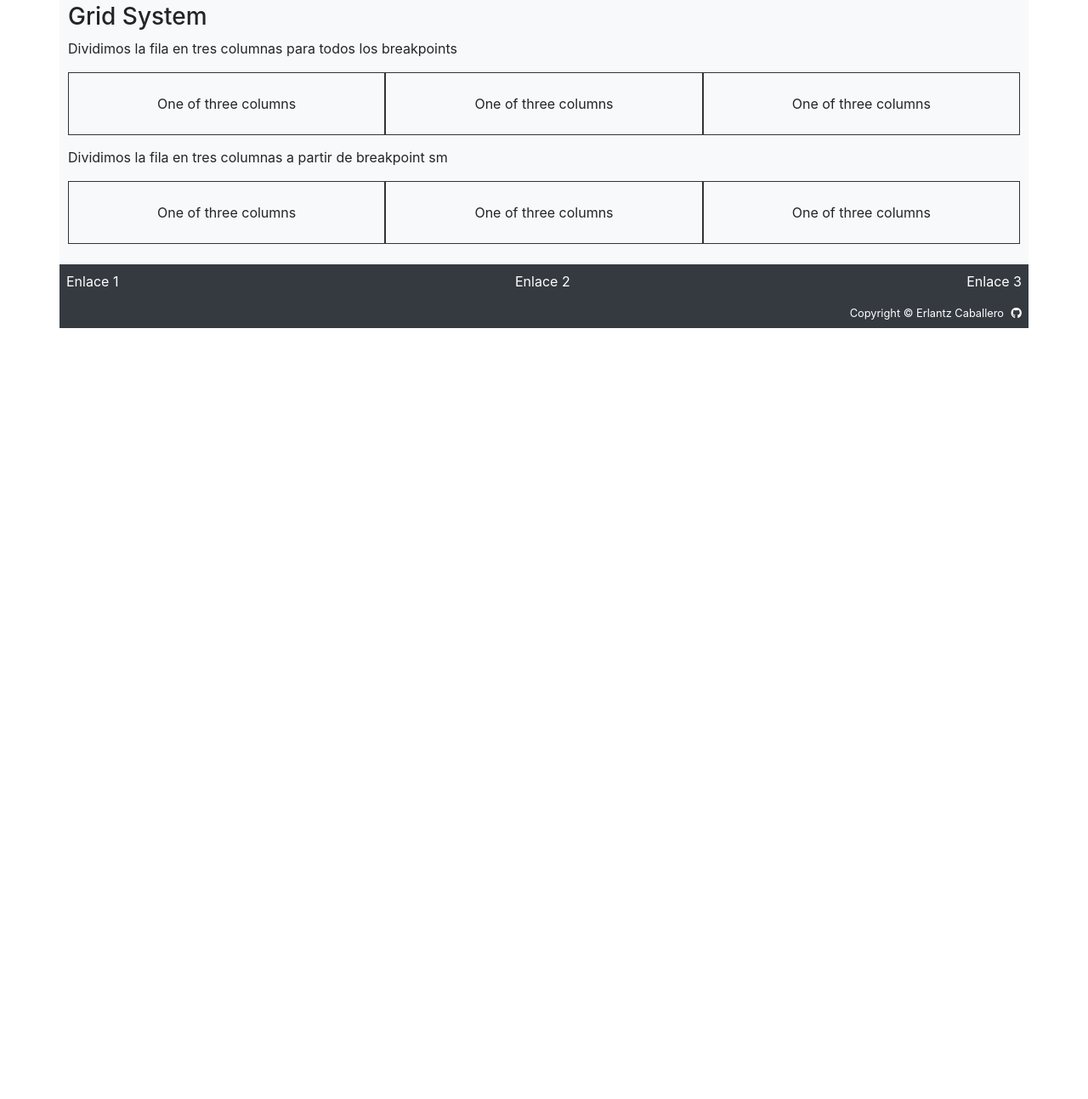
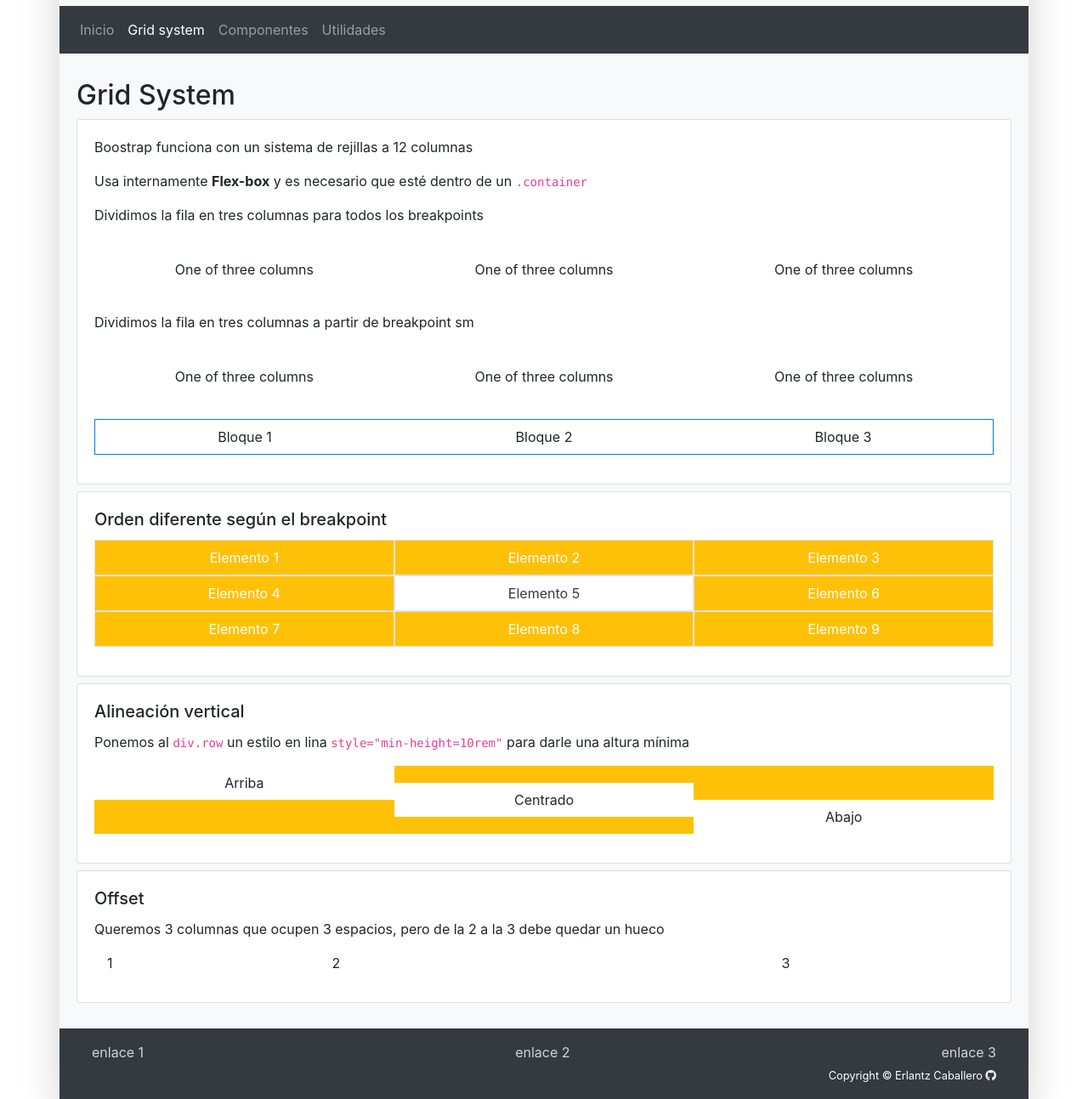
Before and after one commit to Erlantzcg89/IpartekBoostrap4, a plain HTML site: page grid-system.html in a window 1280 px wide. Shown: the part 147-1440 px from the top of the page at 85% size. Before the commit the page ends 800 px from the top, so only its background shows below. Drawn offline with nearby package versions, Linux system fonts and the light colour scheme.

Commit message:
readme y varios contenidos

```diff
--- a/css/styles.css
+++ b/css/styles.css
@@ -1,5 +1,10 @@
-header.header {
-    padding: 20px 0 10px;
+body {
+    margin-top: 20px;
+}
+
+header {
+    padding: 40px 0 40px;
+    color: rgb(44, 44, 48);
 }
 
 header h1 {
@@ -23,30 +28,41 @@ main:before {
     color: red;
 }
 
-h1,
-h2 {
-    text-align: center;
+section {
+    min-height: 60vh;
 }
 
 h1 {
+    text-align: center;
     text-transform: uppercase;
-    color: teal;
+
 }
 
 li {
     list-style-type: none;
 }
 
-footer span {
+footer {
+    padding: 8px 30px 0;
+}
+
+footer small {
+    position: relative;
     margin-left: 5px;
+    bottom: 10px;
 }
 
 footer a {
+    text-transform: lowercase;
     color: white;
 }
 
+footer li a {
+    color: lightgrey;
+}
+
 footer a:hover {
-    color: yellow;
+    color: white;
     text-decoration: none;
 }
 
@@ -55,12 +71,16 @@ footer small {
     float: right;
 }
 
+pre code {
+    color: navy;
+}
+
 main.container {
     padding: 0;
 }
 
 .section {
-    padding: 10px;
+    padding: 30px 20px;
 }
 
 .row {
@@ -68,7 +88,6 @@ main.container {
 }
 
 .caja {
-    border: 1px solid #333;
     text-align: center;
 }
 
--- a/grid-system.html
+++ b/grid-system.html
@@ -16,7 +16,7 @@
 </head>
 
 <body>
-    <main class="container">
+    <main class="container shadow-lg rounded">
         <header class="header bg-light">
             <h1>Bootstrap 4</h1>
             <h6 class="text-center">página de ejemplo</h6>
@@ -30,8 +30,15 @@
             </ul>
         </nav>
 
-        <section class="section  bg-light">
-            <h3>Grid System</h3>
+        <section class="section bg-light">
+            <h2>Grid System</h2>
+
+            <div class="card mt-2">
+                <div class="card-body">
+                    <p>Boostrap funciona con un sistema de rejillas a 12 columnas</p>
+                    <p>Usa internamente <strong>Flex-box</strong> y es necesario que esté dentro de un
+                        <code>.container</code>
+                    </p>
                     <p>Dividimos la fila en tres columnas para todos los breakpoints</p>
                     <div class="row">
                         <div class="caja col p-1 p-sm-4">
@@ -57,6 +64,82 @@
                             One of three columns
                         </div>
                     </div>
+                    <div class="row border border-primary text-center">
+                        <div class="col-12 col-sm-6 col-lg-4 p-2">
+                            Bloque 1
+                        </div>
+                        <div class="col-12 col-sm-6 col-lg-4 p-2">
+                            Bloque 2
+                        </div>
+                        <div class="col-12 col-sm-6 col-lg-4 p-2">
+                            Bloque 3
+                        </div>
+                    </div>
+                </div>
+            </div>
+
+            <div class="card mt-2">
+                <div class="card-body">
+                    <h5 class="card-title">Orden diferente según el breakpoint</h5>
+                    <div class="row text-center text-white">
+                        <div
+                            class="col-12 col-sm-4 bg-warning p-2 border border-transparent mb-1 mb-sm-0 order-2 order-sm-1">
+                            Elemento 1</div>
+                        <div
+                            class="col-12 col-sm-4 bg-warning p-2 border border-transparent mb-1 mb-sm-0 order-3 order-sm-2">
+                            Elemento 2</div>
+                        <div
+                            class="col-12 col-sm-4 bg-warning p-2 border border-transparent mb-1 mb-sm-0 order-4 order-sm-3">
+                            Elemento 3</div>
+                        <div
+                            class="col-12 col-sm-4 bg-warning p-2 border border-transparent mb-1 mb-sm-0 order-5 order-sm-4">
+                            Elemento 4</div>
+                        <div
+                            class="col-12 col-sm-4 bg-white text-dark p-2 border border-transparent mb-1 mb-sm-0 order-1 order-sm-5">
+                            Elemento 5</div>
+                        <div
+                            class="col-12 col-sm-4 bg-warning p-2 border border-transparent mb-1 mb-sm-0 order-6 order-sm-6">
+                            Elemento 6</div>
+                        <div
+                            class="col-12 col-sm-4 bg-warning p-2 border border-transparent mb-1 mb-sm-0 order-7 order-sm-7">
+                            Elemento 7</div>
+                        <div
+                            class="col-12 col-sm-4 bg-warning p-2 border border-transparent mb-1 mb-sm-0 order-8 order-sm-8">
+                            Elemento 8</div>
+                        <div class="col-12 col-sm-4 bg-warning p-2 border border-transparent order-9 order-sm-9">
+                            Elemento 9
+                        </div>
+                    </div>
+                </div>
+            </div>
+
+            <div class="card mt-2">
+                <div class="card-body">
+                    <h5 class="card-title">Alineación vertical</h5>
+                    <p>Ponemos al <code>div.row</code> un estilo en lina <code>style="min-height=10rem"</code> para
+                        darle
+                        una
+                        altura mínima</p>
+                    <div class="row bg-warning text-center" style="min-height: 5rem;">
+                        <div class="col align-self-start bg-white p-2">Arriba</div>
+                        <div class="col align-self-center bg-white p-2">Centrado</div>
+                        <div class="col align-self-end bg-white p-2">Abajo</div>
+                    </div>
+                </div>
+            </div>
+
+            <div class="card mt-2">
+                <div class="card-body">
+                    <h5 class="card-title">Offset</h5>
+                    <p>Queremos 3 columnas que ocupen 3 espacios, pero de la 2 a la 3 debe quedar un hueco</p>
+                    <div class="row">
+                        <div class="col">1</div>
+                        <div class="col">2</div>
+                        <div class="col offset-sm-3">3</div>
+                    </div>
+                </div>
+            </div>
+
         </section>
         <footer class="bg-dark text-white">
             <div class="container p-2 clearfix">
```
Also changed, not shown: componentes.html (+2 -2 lines), index.html (+24 -15 lines), utilidades.html (+13 -9 lines), screenshot.PNG (added), 1 other file. Lines whose indentation alone changed are shown as unchanged.
